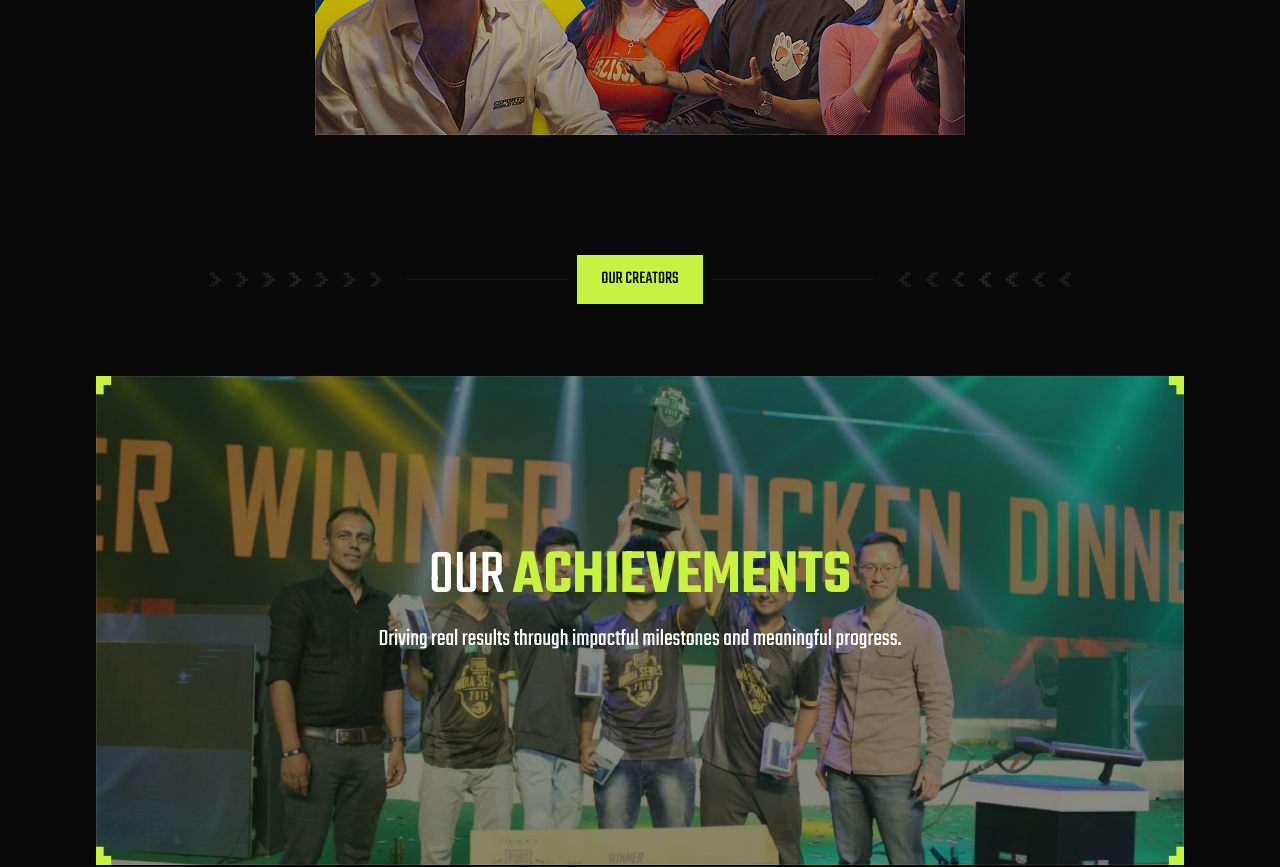
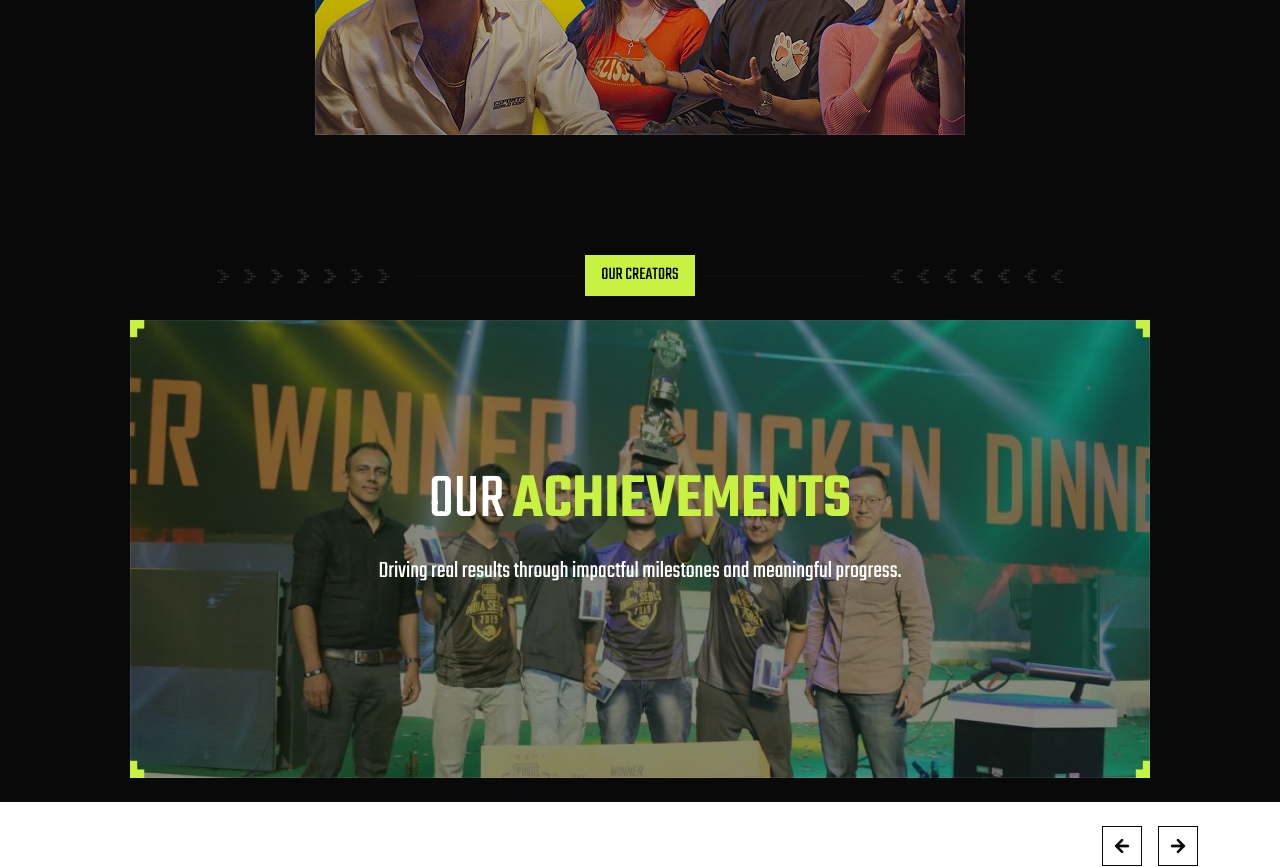
Before and after one commit to AmanRaj073/Esports, a React (Create React App) app: page / in a window 1280 px wide. Shown: the part 3080-3947 px from the top of the page. Built offline with nearby package versions, Linux system fonts and the light colour scheme.

Commit message:
Responsive

```diff
--- a/src/components/OurCreators.jsx
+++ b/src/components/OurCreators.jsx
@@ -2,26 +2,80 @@ import React from "react";
 import frame1 from "../assets/Achievement.png";
 import leftArrow from "../assets/S8ul/S8ul/Left arrow.svg";
 import rightArrow from "../assets/S8ul/S8ul/Right arrow.svg";
+
 const OurCreators = () => {
   return (
-    <div className="bg-black w-100 pt-4">
-      <div className="d-flex justify-content-center gap-2 our-creators w-100 pt-5 mt-5">
-        <img src={leftArrow} alt="Left Arrow" />
-        <button className="our-creators-btn text-nowrap">OUR CREATORS</button>
-        <img src={rightArrow} alt="Right Arrow" />
-      </div>
+    <div className="bg-black w-100 py-4 text-white">
+      {/* Title + Image for Mobile */}
+      <div className="container d-md-none">
+        <div className="d-flex justify-content-center align-items-center flex-wrap gap-2 py-4">
+          <img
+            src={leftArrow}
+            alt="Left Arrow"
+            className="img-fluid left-arrow"
+            style={{ maxHeight: 30 }}
+          />
+          <button className="our-creators-btn text-nowrap px-3 py-2">
+            OUR CREATORS
+          </button>
+          <img
+            src={rightArrow}
+            alt="Right Arrow"
+            className="img-fluid right-arrow"
+            style={{ maxHeight: 30 }}
+          />
+        </div>
 
-      <div className="position-relative d-flex justify-content-center mt-4 p-5">
-        <img src={frame1} alt="frame1" className="img-fluid px-5"  />
-        <div className="position-absolute container top-50 start-50 translate-middle text-center d-flex flex-column align-items-center esport-text">
-          <div className="d-flex  gap-2">
+        {/* Image below button row */}
+        <img src={frame1} alt="frame1" className="img-fluid w-100 mb-3" />
+
+        {/* Text below image */}
+        <div className="text-center px-2">
+          <div className="d-flex justify-content-center gap-2">
             <p className="mb-0 achiement">OUR</p>
             <p className="mb-0 achiement-text">ACHIEVEMENTS</p>
           </div>
-          <p className="fs-4">
+          <p className="fs-6 mt-2">
             Driving real results through impactful milestones and meaningful
             progress.
           </p>
+        </div>
+      </div>
+
+      {/* Desktop Layout with Overlay */}
+      <div className="container d-none d-md-block">
+        {/* Title Section */}
+        <div className="d-flex justify-content-center align-items-center gap-2 pt-5 mt-5">
+          <img
+            src={leftArrow}
+            alt="Left Arrow"
+            className="d-none d-md-block img-fluid"
+            style={{ maxHeight: 30 }}
+          />
+          <button className="our-creators-btn text-nowrap px-3 py-2">
+            OUR CREATORS
+          </button>
+          <img
+            src={rightArrow}
+            alt="Right Arrow"
+            className="d-none d-md-block img-fluid"
+            style={{ maxHeight: 30 }}
+          />
+        </div>
+
+        {/* Image with Overlay Text */}
+        <div className="position-relative d-flex justify-content-center mt-4 px-5">
+          <img src={frame1} alt="frame1" className="img-fluid w-100" />
+          <div className="position-absolute top-50 start-50 translate-middle text-center d-flex flex-column align-items-center esport-text px-2">
+            <div className="d-flex justify-content-center flex-wrap gap-2">
+              <p className="mb-0 achiement">OUR</p>
+              <p className="mb-0 achiement-text">ACHIEVEMENTS</p>
+            </div>
+            <p className="fs-4 mt-2">
+              Driving real results through impactful milestones and meaningful
+              progress.
+            </p>
+          </div>
         </div>
       </div>
     </div>
--- a/src/index.css
+++ b/src/index.css
@@ -1,3 +1,35 @@
-@tailwind base;
-@tailwind components;
-@tailwind utilities;
+
+@media (max-width: 767.98px) {
+    .esport-text {
+      /* font-size: 28px !important;      Smaller font size for mobile */
+      padding-top: 25px;
+      padding-bottom: 30px;
+      /* text-align: center;              Optionally center the text on mobile */
+    }
+  }
+@media (max-width: 767.98px) {
+.achiement {
+  font-size: 32px; /* or any smaller size */
+}
+.achiement-text {
+  font-size: 32px; /* match or slightly vary */
+  font-weight: 600;
+  color: #C7F242;
+}
+}
+
+/* Ensure the images are visible on larger screens */
+.left-arrow, .right-arrow {
+display: block;
+}
+
+/* Center the button and hide arrows on small screens */
+@media (max-width: 768px) {
+.left-arrow, .right-arrow {
+  display: none; /* Hide arrows on small screens */
+}
+
+.d-flex {
+  justify-content: center; /* Center the button */
+}
+}
```
